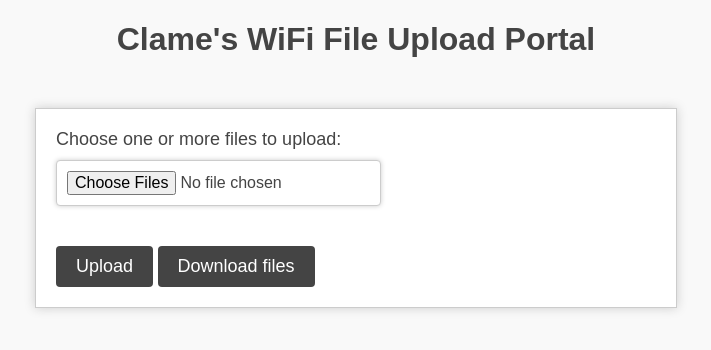
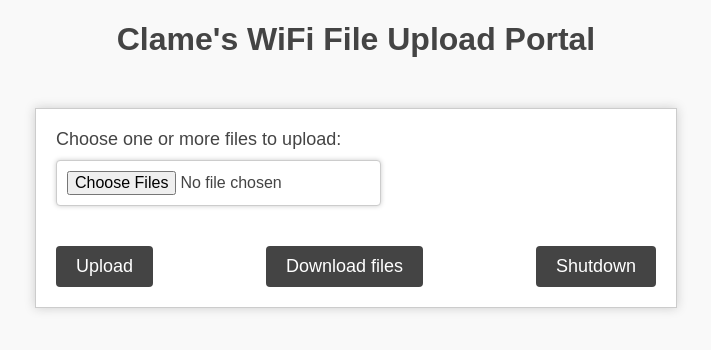
Before and after one commit to clamesys/Wifi-FTP, a Flask app: page / in a window 1280 px wide. Shown: the top 350 px of the page, without its empty margins (284-995 px from the left). Run offline with Flask 3, Linux system fonts and the light colour scheme; parts of the project's set-up code (start-up, migrations or seed data) failed here and were passed over.

Commit message:
--allow-empty

```diff
--- a/app.py
+++ b/app.py
@@ -59,7 +59,7 @@ def download_file():
 
 @app.route('/shutdown', methods=['GET', 'POST'])
 def shutdown():
-    # sys.exit()
+    # sys.exit() to end the flask server
     os._exit(os.getpid())
 
 # Development Server
--- a/templates/index.html
+++ b/templates/index.html
@@ -38,7 +38,8 @@
         background-color: #FFFFFF;
         box-shadow: 0 0 5px #CCCCCC;
       }
-      input[type=submit] {
+      input[type=submit],
+      a {
         font-size: 18px;
         color: #FFFFFF;
         background-color: #444444;
@@ -48,25 +49,16 @@
         cursor: pointer;
         transition: background-color 0.3s ease-in-out;
         margin-top: 20px;
+        display: inline-block;
+        text-decoration: none;
       }
-      input[type=submit]:hover {
+      input[type=submit]:hover,
+      a:hover {
         background-color: #555555;
       }
-      a {
-        font-size: 18px;
-        color: #FFFFFF;
-        background-color: #444444;
-        border: none;
-        border-radius: 4px;
-        padding: 10px 20px;
-        text-decoration: none;
-        cursor: pointer;
-        transition: background-color 0.3s ease-in-out;
-        margin-top: 20px;
-        display: inline-block;
-      }
-      a:hover {
-        background-color: #555555;
+      .button-container {
+        display: flex;
+        justify-content: space-between;
       }
     </style>
   </head>
@@ -75,8 +67,11 @@
     <form action="{{ url_for('upload_file') }}" method="post" enctype="multipart/form-data">
       <label for="file">Choose one or more files to upload:</label>
       <input type="file" name="file" id="file" multiple><br>
-      <input type="submit" value="Upload">
-      <a href="/download">Download files</a>
+      <div class="button-container">
+        <input type="submit" value="Upload">
+        <a href="/download">Download files</a>
+        <a href="/shutdown">Shutdown</a>
+      </div>
     </form>
   </body>
 </html>
```
